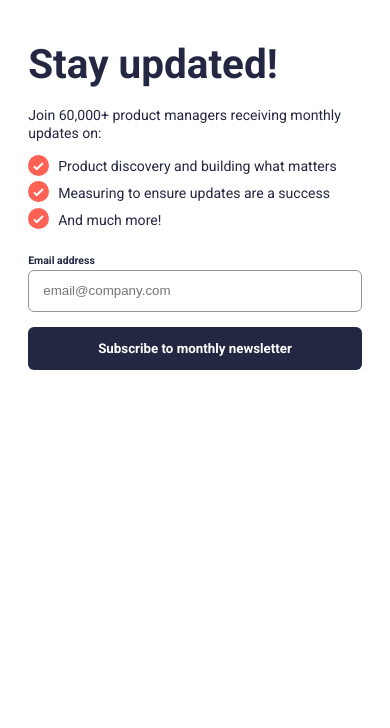
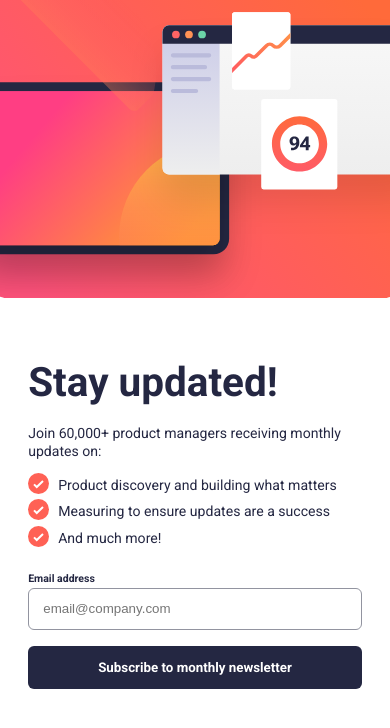
Before and after one commit to AngeloMar98/MentorChallenge-12, a plain HTML site: page index.html in a window 390 px wide. Drawn offline with Linux system fonts and the light colour scheme.

Commit message:
Add files via upload

```diff
--- a/index.html
+++ b/index.html
@@ -54,7 +54,16 @@
           </div>
         </div>
 
-        <div class="image-chart" alt="graphs and charts"></div>
+        <picture class="image-chart">
+          <source
+            srcset="assets/images/illustration-sign-up-mobile.svg"
+            media="(max-width: 42em)"
+          />
+          <img
+            src="assets/images/illustration-sign-up-desktop.svg"
+            alt="graphs and chars"
+          />
+        </picture>
       </div>
       <div class="hidden sub-success">
         <div class="sub-success-inner">
```
